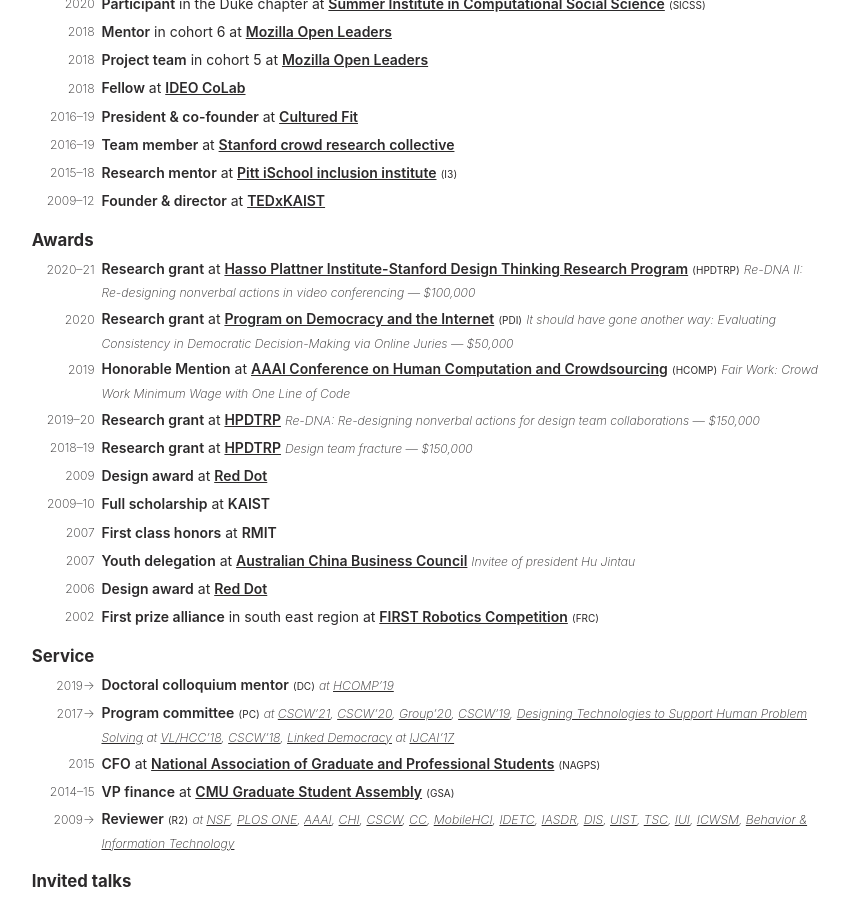
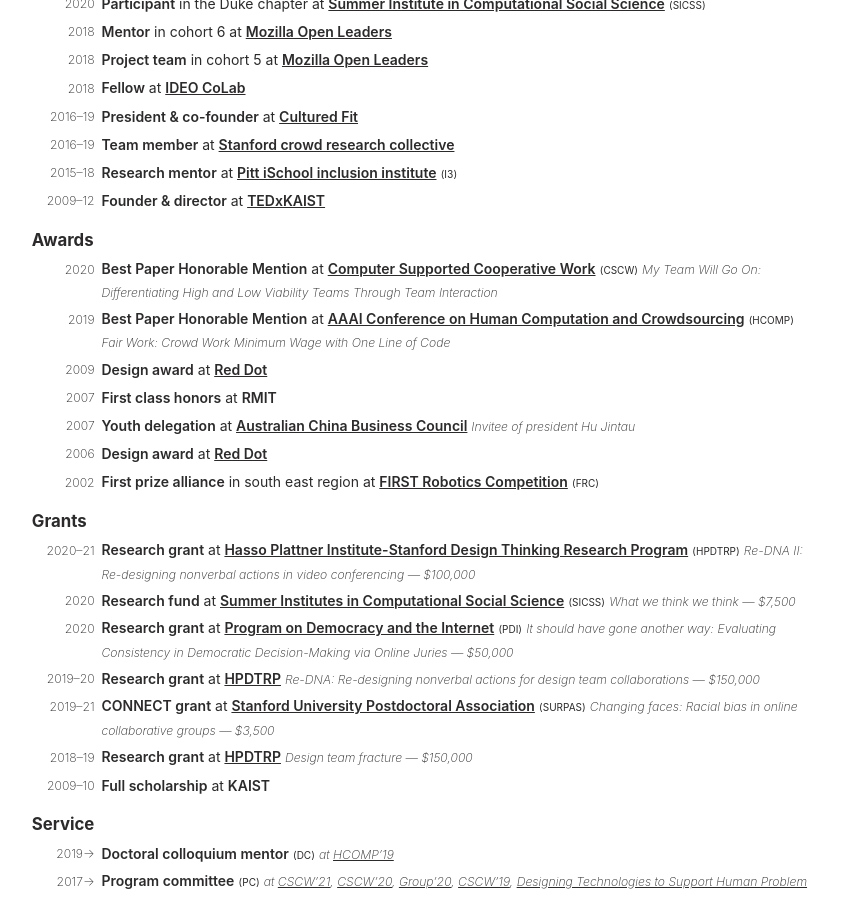
Before and after one commit to markwhiting/Whiting.me, a Jekyll site: the page built from cv.html, in a window 1280 px wide and 900 px high, scrolled down 645 px. Shown: the whole window, without its empty margins (215-1064 px from the left). Built offline with Jekyll 4.4.1, drawn with Linux system fonts in a browser that asks for light colours.

Commit message:
Added grants

```diff
--- a/_data/CV.csv
+++ b/_data/CV.csv
@@ -36,9 +36,12 @@
 University of Florida,Education,FALSE,UF,https://uf.edu,Non-degree study,,2001-05-01,2003-12-01,Focus on mathematics
 Adaptive Equipment,Employment,FALSE,,http://www.adaptivequipment.com,Various positions,,2004-11-01,2006-02-01,
 Summer Institute in Computational Social Science,Community,TRUE,SICSS,https://compsocialscience.github.io/summer-institute/2020/duke/people,Participant,the Duke chapter,2020-06-14,2020-06-26,
-Hasso Plattner Institute-Stanford Design Thinking Research Program,Awards,TRUE,HPDTRP,https://hpi.de/en/dtrp/projects,Research grant,,2020-10-01,2021-09-01,"Re-DNA II: Re-designing nonverbal actions in video conferencing — $100,000"
-Program on Democracy and the Internet,Awards,TRUE,PDI,https://pacscenter.stanford.edu,Research grant,,2020-05-01,2020-12-30,"It should have gone another way: Evaluating Consistency in Democratic Decision-Making via Online Juries — $50,000"
-HPDTRP,Awards,TRUE,,https://hpi.de/en/dtrp/projects/projects-201920/re-dna-re-designing-nonverbal-actions-for-design-team-collaborations.html,Research grant,,2019-10-01,2020-09-01,"Re-DNA: Re-designing nonverbal actions for design team collaborations — $150,000"
-HPDTRP,Awards,TRUE,,https://hpi.de/en/dtrp/projects/projects-201819/design-team-fracture.html,Research grant,,2018-10-01,2019-09-01,"Design team fracture — $150,000"
-KAIST,Awards,TRUE,,,Full scholarship,,2009-02-01,2010-12-24,
-AAAI Conference on Human Computation and Crowdsourcing,Awards,TRUE,HCOMP,https://www.humancomputation.com/2019/index.html,Honorable Mention,,2019-10-28,2019-10-30,"Fair Work: Crowd Work Minimum Wage with One Line of Code"
+Hasso Plattner Institute-Stanford Design Thinking Research Program,Grants,TRUE,HPDTRP,https://hpi.de/en/dtrp/projects,Research grant,,2020-10-01,2021-09-01,"Re-DNA II: Re-designing nonverbal actions in video conferencing — $100,000"
+Program on Democracy and the Internet,Grants,TRUE,PDI,https://pacscenter.stanford.edu,Research grant,,2020-05-01,2020-12-30,"It should have gone another way: Evaluating Consistency in Democratic Decision-Making via Online Juries — $50,000"
+HPDTRP,Grants,TRUE,,https://hpi.de/en/dtrp/projects/projects-201920/re-dna-re-designing-nonverbal-actions-for-design-team-collaborations.html,Research grant,,2019-10-01,2020-09-01,"Re-DNA: Re-designing nonverbal actions for design team collaborations — $150,000"
+HPDTRP,Grants,TRUE,,https://hpi.de/en/dtrp/projects/projects-201819/design-team-fracture.html,Research grant,,2018-10-01,2019-09-01,"Design team fracture — $150,000"
+KAIST,Grants,TRUE,,,Full scholarship,,2009-02-01,2010-12-24,
+Summer Institutes in Computational Social Science,Grants,TRUE,SICSS,https://sicss.io,Research fund,,2020-08-25,2020-12-30,"What we think we think — $7,500"
+Stanford University Postdoctoral Association,Grants,TRUE,SURPAS,https://www.surpas.org,CONNECT grant,,2019-09-09,2021-02-28,"Changing faces: Racial bias in online collaborative groups — $3,500"
+AAAI Conference on Human Computation and Crowdsourcing,Awards,TRUE,HCOMP,https://www.humancomputation.com/2019/index.html,Best Paper Honorable Mention,,2019-10-28,2019-10-30,"Fair Work: Crowd Work Minimum Wage with One Line of Code"
+Computer Supported Cooperative Work,Awards,TRUE,CSCW,https://cscw.acm.org/2020/awards,Best Paper Honorable Mention,,2020-10-17,2020-10-21,"My Team Will Go On: Differentiating High and Low Viability Teams Through Team Interaction"
--- a/cv.html
+++ b/cv.html
@@ -11,7 +11,7 @@
 <!-- Single table for entire CV -->
 <table class="clean">
   <!-- Main CV -->
-  {%- assign experienceTypes = "Employment, Education, Teaching, Community, Awards, Service, Invited talks" | split: ", "-%}
+  {%- assign experienceTypes = "Employment, Education, Teaching, Community, Awards, Grants, Service, Invited talks" | split: ", "-%}
   {%- for experienceType in experienceTypes -%}
   {%- assign experienceSet = site.data.CV | where:"include","TRUE" | where:"type", experienceType | sort: "dateStart" | reverse -%}
   {%- if experienceSet.size > 0 -%}
```
